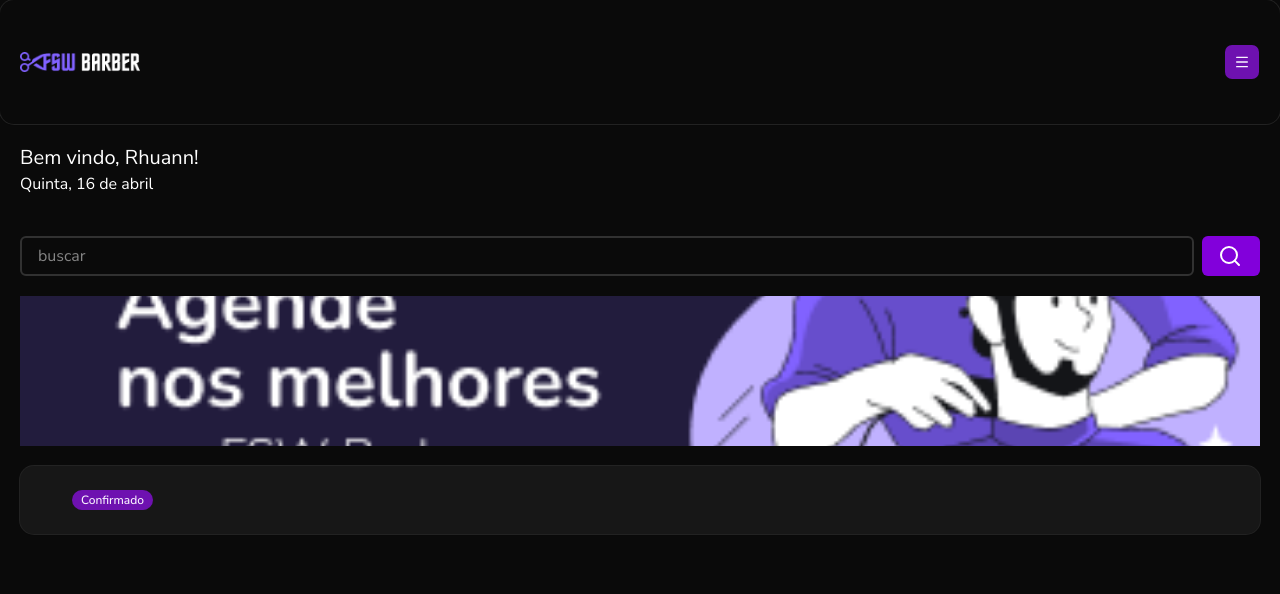
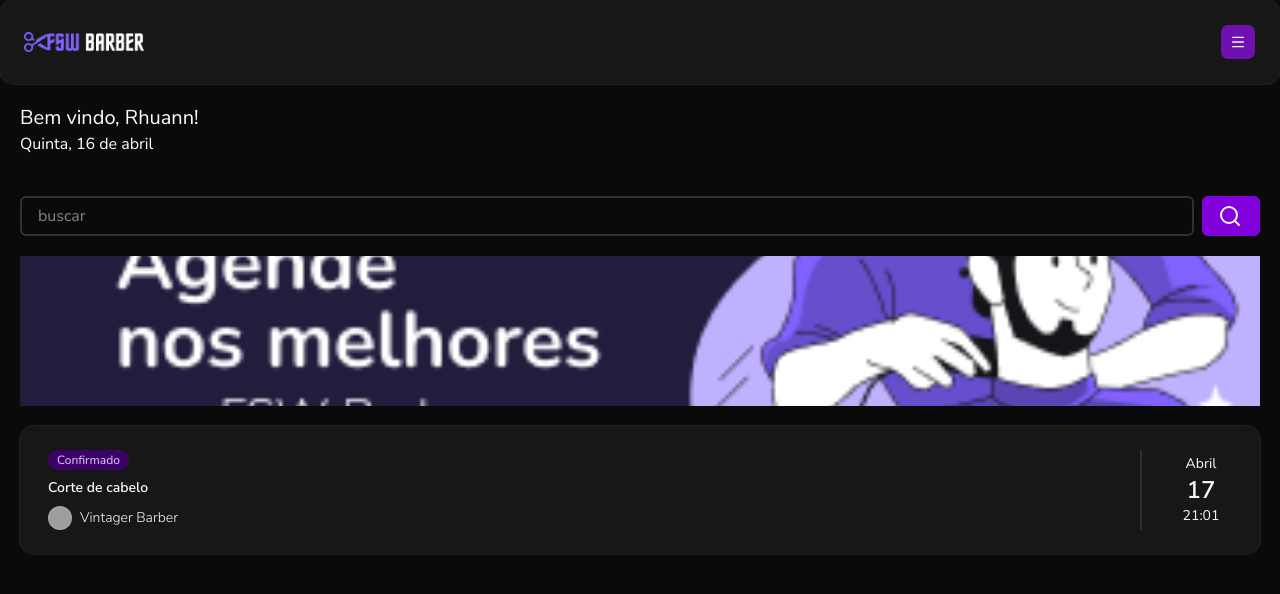
Before and after one commit to Rhuann01/Barber-shop, a Next.js app: page / in a window 1280 px wide. Shown: the top 594 px of the page. Built offline with nearby package versions, Linux system fonts and the light colour scheme; grey boxes are pictures that could not be loaded.

Commit message:
feat: add booking item

```diff
--- /dev/null
+++ b/app/_components/ui/avatar.tsx
@@ -0,0 +1,112 @@
+"use client";
+
+import * as React from "react";
+import { Avatar as AvatarPrimitive } from "radix-ui";
+
+import { cn } from "@/app/_lib/utils";
+
+function Avatar({
+  className,
+  size = "default",
+  ...props
+}: React.ComponentProps<typeof AvatarPrimitive.Root> & {
+  size?: "default" | "sm" | "lg";
+}) {
+  return (
+    <AvatarPrimitive.Root
+      data-slot="avatar"
+      data-size={size}
+      className={cn(
+        "group/avatar relative flex size-8 shrink-0 rounded-full select-none after:absolute after:inset-0 after:rounded-full after:border after:border-border after:mix-blend-darken data-[size=lg]:size-10 data-[size=sm]:size-6 dark:after:mix-blend-lighten",
+        className,
+      )}
+      {...props}
+    />
+  );
+}
+
+function AvatarImage({
+  className,
+  ...props
+}: React.ComponentProps<typeof AvatarPrimitive.Image>) {
+  return (
+    <AvatarPrimitive.Image
+      data-slot="avatar-image"
+      className={cn(
+        "aspect-square size-full rounded-full object-cover",
+        className,
+      )}
+      {...props}
+    />
+  );
+}
+
+function AvatarFallback({
+  className,
+  ...props
+}: React.ComponentProps<typeof AvatarPrimitive.Fallback>) {
+  return (
+    <AvatarPrimitive.Fallback
+      data-slot="avatar-fallback"
+      className={cn(
+        "flex size-full items-center justify-center rounded-full bg-muted text-sm text-muted-foreground group-data-[size=sm]/avatar:text-xs",
+        className,
+      )}
+      {...props}
+    />
+  );
+}
+
+function AvatarBadge({ className, ...props }: React.ComponentProps<"span">) {
+  return (
+    <span
+      data-slot="avatar-badge"
+      className={cn(
+        "absolute right-0 bottom-0 z-10 inline-flex items-center justify-center rounded-full bg-primary text-primary-foreground bg-blend-color ring-2 ring-background select-none",
+        "group-data-[size=sm]/avatar:size-2 group-data-[size=sm]/avatar:[&>svg]:hidden",
+        "group-data-[size=default]/avatar:size-2.5 group-data-[size=default]/avatar:[&>svg]:size-2",
+        "group-data-[size=lg]/avatar:size-3 group-data-[size=lg]/avatar:[&>svg]:size-2",
+        className,
+      )}
+      {...props}
+    />
+  );
+}
+
+function AvatarGroup({ className, ...props }: React.ComponentProps<"div">) {
+  return (
+    <div
+      data-slot="avatar-group"
+      className={cn(
+        "group/avatar-group flex -space-x-2 *:data-[slot=avatar]:ring-2 *:data-[slot=avatar]:ring-background",
+        className,
+      )}
+      {...props}
+    />
+  );
+}
+
+function AvatarGroupCount({
+  className,
+  ...props
+}: React.ComponentProps<"div">) {
+  return (
+    <div
+      data-slot="avatar-group-count"
+      className={cn(
+        "relative flex size-8 shrink-0 items-center justify-center rounded-full bg-muted text-sm text-muted-foreground ring-2 ring-background group-has-data-[size=lg]/avatar-group:size-10 group-has-data-[size=sm]/avatar-group:size-6 [&>svg]:size-4 group-has-data-[size=lg]/avatar-group:[&>svg]:size-5 group-has-data-[size=sm]/avatar-group:[&>svg]:size-3",
+        className,
+      )}
+      {...props}
+    />
+  );
+}
+
+export {
+  Avatar,
+  AvatarImage,
+  AvatarFallback,
+  AvatarGroup,
+  AvatarGroupCount,
+  AvatarBadge,
+};
--- a/app/_components/ui/header.tsx
+++ b/app/_components/ui/header.tsx
@@ -5,8 +5,8 @@ import { MenuIcon } from "lucide-react";
 
 export default function Header() {
   return (
-    <Card className=" bg-neutral-950">
-      <CardContent className=" flex items-center justify-between p-5">
+    <Card>
+      <CardContent className=" flex items-center justify-between">
         <Image alt="Logo" src="/Logo.png" width={120} height={18} />
         <Button size="icon">
           <MenuIcon />
--- a/app/page.tsx
+++ b/app/page.tsx
@@ -3,6 +3,7 @@ import Header from "./_components/ui/header";
 import Image from "next/image";
 import { Card, CardContent } from "@/app/_components/ui/card";
 import { Badge } from "./_components/ui/badge";
+import { Avatar, AvatarImage } from "./_components/ui/avatar";
 
 export default function Home() {
   return (
@@ -31,12 +32,23 @@ export default function Home() {
         </div>
 
         <Card className="mt-5">
-          <CardContent>
-            <div className=" flex w-full h-full">
-              <div className="flex flex-col px-5 pl-7 gap-2">
-                <Badge>Confirmado</Badge>
+          <CardContent className="flex justify-between p-0">
+            <div className="flex flex-col gap-2 pl-7">
+              <Badge className="bg-purple-950 text-purple-300">
+                Confirmado
+              </Badge>
+              <h3 className="font-semibold">Corte de cabelo</h3>
+              <div className="flex items-center gap-2">
+                <Avatar className="w-6 h-6">
+                  <AvatarImage src="https://i.pinimg.com/1200x/a1/8e/5f/a18e5f09224c7688da94720f387a2c48.jpg" />
+                </Avatar>
+                <p className="font-light">Vintager Barber</p>
               </div>
-              <div></div>
+            </div>
+            <div className=" flex flex-col w-30 px-5 text-sm items-center justify-center border-l-2 border-solid">
+              <p>Abril</p>
+              <p className="text-2xl font-semibold">17</p>
+              <p>21:01</p>
             </div>
           </CardContent>
         </Card>
```
